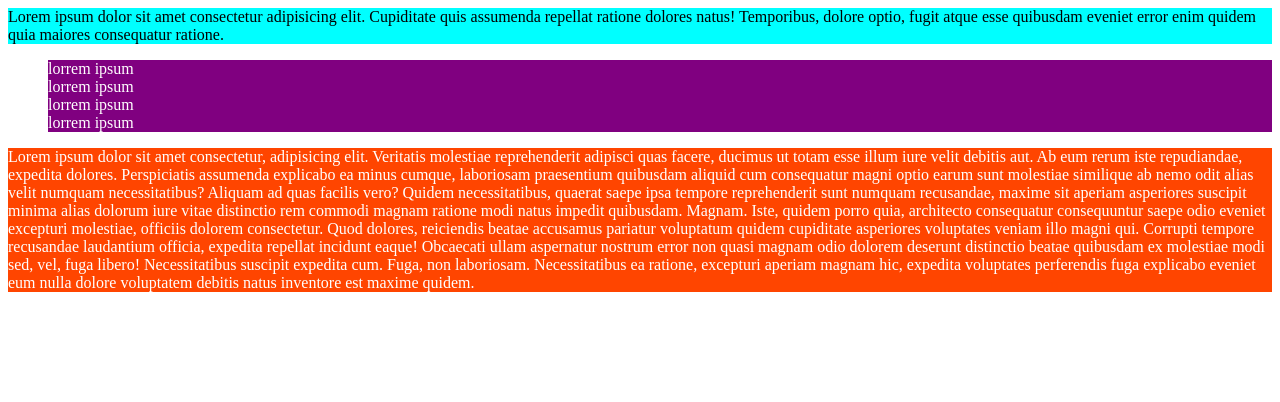
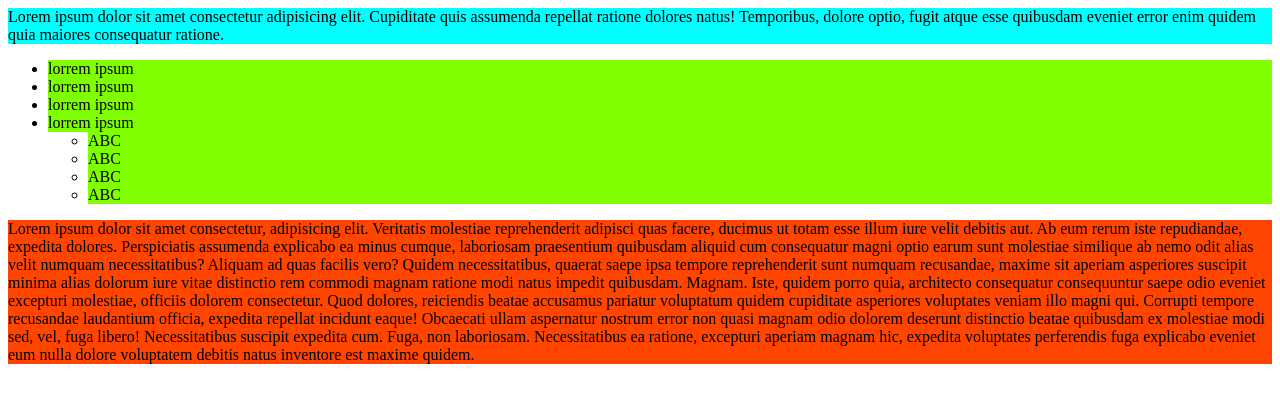
Before and after one commit to UsamaJaved35/Jquey-and-Ajax-Practice, a plain HTML site: page index.html in a window 1280 px wide. Drawn offline with nearby package versions, Linux system fonts and the light colour scheme.

Commit message:
selecting all descendents of a list

```diff
--- a/index.html
+++ b/index.html
@@ -11,12 +11,20 @@
              Temporibus, dolore optio, fugit atque esse quibusdam eveniet error enim
               quidem quia maiores consequatur ratione.
         </div>
-<div >
+<div  id="listing">
     <ul>
         <li class="class2"> lorrem ipsum</li>
         <li class="class2"> lorrem ipsum</li>
         <li class="class2"> lorrem ipsum</li>
         <li class="class2"> lorrem ipsum</li>
+        <div>
+            <ul>
+                <li>ABC</li>
+                <li>ABC</li>
+                <li>ABC</li>
+                <li>ABC</li>
+            </ul>
+        </div>
     </ul>
 </div>
 
--- a/script.js
+++ b/script.js
@@ -1,7 +1,19 @@
-$(document).ready(function (){
-    // //changing container html
-    // $("#container").html("<b>hello world</b>")
-    // //changing list items text
-    // $("li").text("hello")
-    $('.class2,.class3').addClass('highlight')
-});
+/*LESSON 1 - SIMPLE SELECTION BY ID AND CLASS */
+// $(document).ready(function (){
+//     // //changing container html
+//     // $("#container").html("<b>hello world</b>")
+//     // //changing list items text
+//     // $("li").text("hello")
+// });
+
+/*LESSON 2 - HOW TO SELECT MULTIPLE CLASSES AND ADDING A CLASS BY JQUERY */
+// $(document).ready(function (){
+//     //Selecting multiple classes
+//     $('.class2,.class3').addClass('highlight')
+// });
+
+/* LESSON 3- HOW TO SELECT DESCENDENTS*/
+$(document).ready(function(){
+    //SELECTING ALL DESCENDENTS
+    $("#listing li").addClass("newClass")
+})
--- a/style.css
+++ b/style.css
@@ -13,3 +13,6 @@
 .highlight{
     color: white;
 }
+.newClass{
+    background-color: chartreuse;
+}
```
